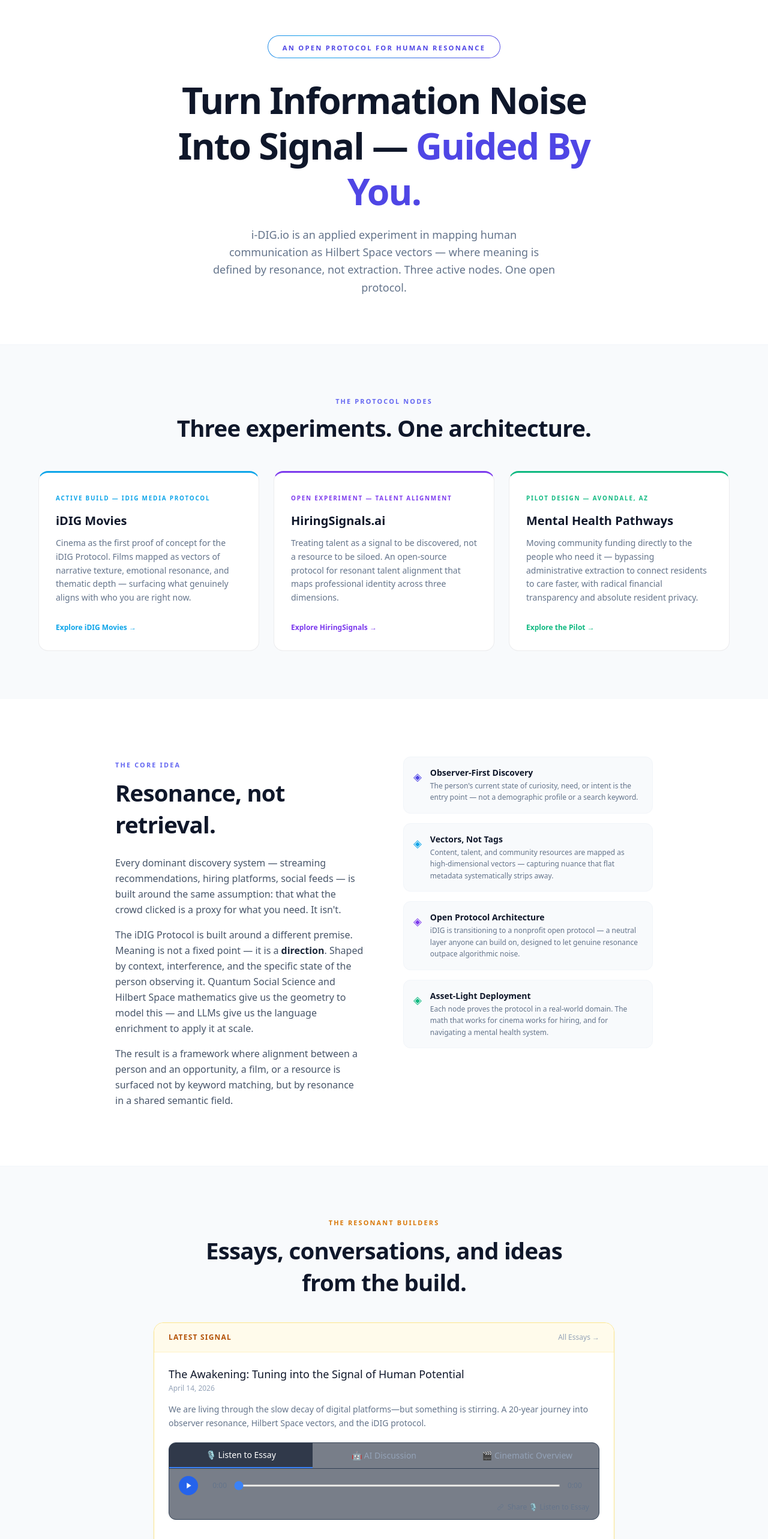
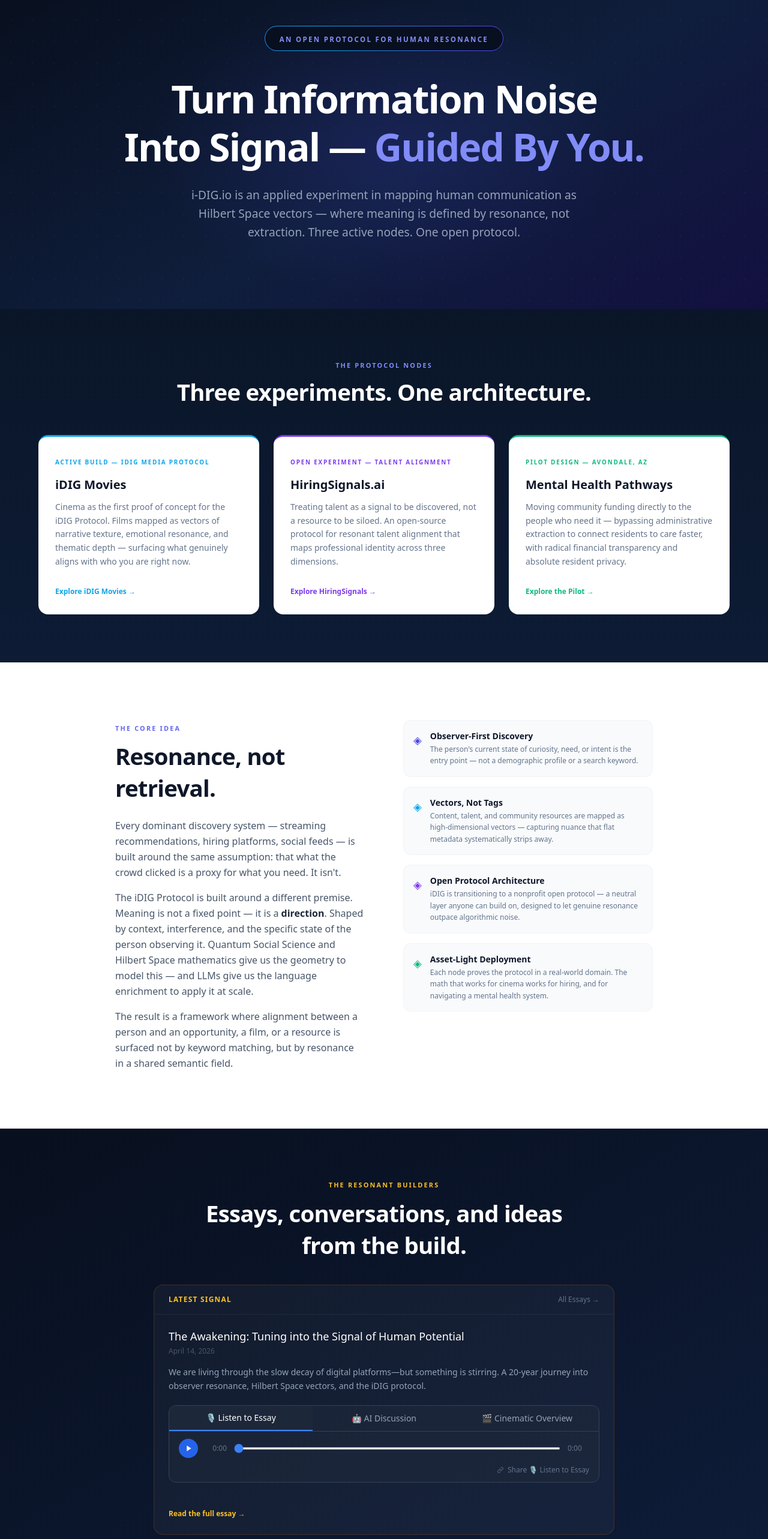
Before and after one commit to theresonantbuilder/idig_website, a React (Vite) app: page / in a window 1280 px wide. Shown: the part 101-2666 px from the top of the page at 60% size. Built offline with nearby package versions, Linux system fonts and the light colour scheme.

Commit message:
Fix colors on home page

```diff
--- a/src/pages/HomeSignalDriven.tsx
+++ b/src/pages/HomeSignalDriven.tsx
@@ -9,11 +9,26 @@
   return new Date(dateStr).toLocaleDateString('en-US', { year: 'numeric', month: 'long', day: 'numeric' });
 }
 
+function DotGrid({ glowW = '800px', glowH = '500px' }: { glowW?: string; glowH?: string }) {
+  return (
+    <>
+      <div className="absolute inset-0 pointer-events-none" style={{
+        backgroundImage: 'radial-gradient(rgba(129,140,248,0.07) 1px, transparent 1px)',
+        backgroundSize: '36px 36px',
+      }} />
+      <div className="absolute pointer-events-none" style={{
+        top: '50%', left: '50%',
+        transform: 'translate(-50%,-50%)',
+        width: glowW, height: glowH,
+        background: 'radial-gradient(ellipse, rgba(79,70,229,0.16) 0%, transparent 70%)',
+      }} />
+    </>
+  );
+}
+
 const PROJECTS = [
   {
     accent: '#0EA5E9',
-    accentBg: '#F0F9FF',
-    accentBorder: '#BAE6FD',
     status: 'Active Build — iDIG Media Protocol',
     title: 'iDIG Movies',
     description: 'Cinema as the first proof of concept for the iDIG Protocol. Films mapped as vectors of narrative texture, emotional resonance, and thematic depth — surfacing what genuinely aligns with who you are right now.',
@@ -22,8 +37,6 @@
   },
   {
     accent: '#7C3AED',
-    accentBg: '#F5F3FF',
-    accentBorder: '#DDD6FE',
     status: 'Open Experiment — Talent Alignment',
     title: 'HiringSignals.ai',
     description: 'Treating talent as a signal to be discovered, not a resource to be siloed. An open-source protocol for resonant talent alignment that maps professional identity across three dimensions.',
@@ -32,8 +45,6 @@
   },
   {
     accent: '#10B981',
-    accentBg: '#F0FDF4',
-    accentBorder: '#BBF7D0',
     status: 'Pilot Design — Avondale, AZ',
     title: 'Mental Health Pathways',
     description: 'Moving community funding directly to the people who need it — bypassing administrative extraction to connect residents to care faster, with radical financial transparency and absolute resident privacy.',
@@ -70,37 +81,45 @@
   }
 
   return (
-    <div className="min-h-screen font-sans text-slate-900 bg-white">
+    <div className="min-h-screen font-sans text-slate-900">
 
       <NavBar />
 
       <main className="pt-20">
 
-        {/* ══ HERO ══════════════════════════════════════════════════════════ */}
-        <section className="bg-white border-b border-slate-100 py-20 px-6 text-center">
-          <div className="max-w-3xl mx-auto">
+        {/* ══ HERO — dark ═══════════════════════════════════════════════════ */}
+        <section className="relative overflow-hidden text-center" style={{
+          background: 'linear-gradient(150deg, #080F1E 0%, #0F1E3C 55%, #131040 100%)',
+          padding: '4rem 2rem 7rem',
+        }}>
+          <DotGrid />
 
-            {/* Animated sweep pill */}
-            <div className="inline-block mb-8" style={{ borderRadius: '999px', padding: '1px',
-              background: 'linear-gradient(90deg, #e0e7ff, #4F46E5, #0EA5E9, #4F46E5, #e0e7ff)',
+          <div className="relative max-w-3xl mx-auto mb-10">
+            <style>{`@keyframes signalSweep { 0% { background-position: 0% 50%; } 100% { background-position: 300% 50%; } }`}</style>
+            <div style={{
+              background: 'linear-gradient(90deg, #080F1E, #4F46E5, #0EA5E9, #4F46E5, #080F1E)',
               backgroundSize: '300% 100%',
               animation: 'signalSweep 5s linear infinite',
+              borderRadius: '999px',
+              padding: '1px',
+              display: 'inline-block',
             }}>
-              <style>{`@keyframes signalSweep { 0% { background-position: 0% 50%; } 100% { background-position: 300% 50%; } }`}</style>
-              <div className="bg-white rounded-full px-6 py-1.5">
-                <span className="text-[0.7rem] font-bold tracking-[0.2em] uppercase text-indigo-600">
+              <div className="rounded-full px-6 py-2" style={{ background: '#080F1E' }}>
+                <span className="text-[0.72rem] font-bold tracking-[0.2em] uppercase text-[#818CF8]">
                   An Open Protocol for Human Resonance
                 </span>
               </div>
             </div>
+          </div>
 
-            <h1 className="font-extrabold text-slate-900 mb-5 leading-tight tracking-tight"
-              style={{ fontSize: 'clamp(2.2rem,5.5vw,3.8rem)', letterSpacing: '-0.03em' }}>
+          <div className="relative">
+            <h1 className="font-extrabold text-white mb-6 leading-tight tracking-tight"
+              style={{ fontSize: 'clamp(2.2rem,5.5vw,4rem)', letterSpacing: '-0.03em' }}>
               Turn Information Noise<br />Into Signal —{' '}
-              <span className="text-indigo-600">Guided By You.</span>
+              <span className="text-[#818CF8]">Guided By You.</span>
             </h1>
-
-            <p className="text-slate-500 max-w-xl mx-auto leading-relaxed text-lg">
+            <p className="text-slate-400 max-w-2xl mx-auto leading-relaxed"
+              style={{ fontSize: 'clamp(1rem,2.2vw,1.2rem)' }}>
               i-DIG.io is an applied experiment in mapping human communication as Hilbert Space
               vectors — where meaning is defined by resonance, not extraction.
               Three active nodes. One open protocol.
@@ -108,14 +127,16 @@
           </div>
         </section>
 
-        {/* ══ THREE PROJECT CARDS ═══════════════════════════════════════════ */}
-        <section className="bg-slate-50 py-20 px-6">
+        {/* ══ THREE PROJECT CARDS — dark bg, white cards ════════════════════ */}
+        <section className="py-20 px-6" style={{
+          background: 'linear-gradient(180deg, #0A1628 0%, #0D1B35 100%)',
+        }}>
           <div className="max-w-6xl mx-auto">
             <div className="text-center mb-12">
-              <span className="inline-block text-[0.68rem] font-extrabold tracking-[0.2em] uppercase text-indigo-500 mb-3">
+              <span className="inline-block text-[0.68rem] font-extrabold tracking-[0.2em] uppercase text-[#818CF8] mb-3">
                 The Protocol Nodes
               </span>
-              <h2 className="font-extrabold text-slate-900 leading-tight tracking-tight"
+              <h2 className="font-extrabold text-white leading-tight tracking-tight"
                 style={{ fontSize: 'clamp(1.6rem,3.5vw,2.4rem)', letterSpacing: '-0.02em' }}>
                 Three experiments. One architecture.
               </h2>
@@ -126,24 +147,22 @@
                 <button
                   key={p.path}
                   onClick={() => navigate(p.path)}
-                  className="text-left bg-white rounded-2xl p-7 hover:shadow-md transition-all duration-200 group"
-                  style={{ border: '1px solid rgba(15,23,42,0.08)', borderTop: `3px solid ${p.accent}` }}
+                  className="text-left bg-white rounded-2xl p-7 hover:shadow-lg transition-all duration-200"
+                  style={{ borderTop: `3px solid ${p.accent}` }}
                 >
                   <span className="inline-block text-[0.62rem] font-extrabold tracking-[0.18em] uppercase mb-4" style={{ color: p.accent }}>
                     {p.status}
                   </span>
                   <h3 className="font-bold text-slate-900 text-xl mb-3">{p.title}</h3>
                   <p className="text-sm text-slate-500 leading-relaxed mb-6">{p.description}</p>
-                  <span className="text-xs font-semibold" style={{ color: p.accent }}>
-                    {p.cta}
-                  </span>
+                  <span className="text-xs font-semibold" style={{ color: p.accent }}>{p.cta}</span>
                 </button>
               ))}
             </div>
           </div>
         </section>
 
-        {/* ══ WHAT IS iDIG ══════════════════════════════════════════════════ */}
+        {/* ══ WHAT IS iDIG — white ══════════════════════════════════════════ */}
         <section className="bg-white py-24 px-8">
           <div className="max-w-4xl mx-auto grid md:grid-cols-2 gap-16 items-start">
             <div>
@@ -194,34 +213,36 @@
           </div>
         </section>
 
-        {/* ══ THE RESONANT BUILDERS ═════════════════════════════════════════ */}
-        <section className="bg-slate-50 border-t border-slate-100 py-20 px-8">
+        {/* ══ THE RESONANT BUILDERS — dark ══════════════════════════════════ */}
+        <section className="py-20 px-8" style={{
+          background: 'linear-gradient(150deg, #080F1E 0%, #0F1E3C 100%)',
+        }}>
           <div className="max-w-3xl mx-auto">
             <div className="text-center mb-10">
-              <span className="inline-block text-[0.68rem] font-extrabold tracking-[0.2em] uppercase text-amber-600 mb-3">
+              <span className="inline-block text-[0.68rem] font-extrabold tracking-[0.2em] uppercase text-amber-400 mb-3">
                 The Resonant Builders
               </span>
-              <h2 className="font-extrabold text-slate-900 leading-snug tracking-tight"
+              <h2 className="font-extrabold text-white leading-snug tracking-tight"
                 style={{ fontSize: 'clamp(1.6rem,3.5vw,2.4rem)', letterSpacing: '-0.02em' }}>
                 Essays, conversations, and ideas<br />from the build.
               </h2>
             </div>
 
             {/* Latest post card */}
-            <div className="bg-white border border-amber-200 rounded-2xl overflow-hidden mb-5 shadow-sm">
-              <div className="flex items-center justify-between px-6 py-4 border-b border-amber-100 bg-amber-50">
-                <span className="text-amber-700 text-xs font-bold uppercase tracking-widest">Latest Signal</span>
+            <div className="bg-white/[0.04] border border-amber-700/30 rounded-2xl overflow-hidden mb-5">
+              <div className="flex items-center justify-between px-6 py-4 border-b border-white/[0.06]">
+                <span className="text-amber-400 text-xs font-bold uppercase tracking-widest">Latest Signal</span>
                 <button onClick={() => navigate('/theresonantbuilders')}
-                  className="text-xs text-slate-400 hover:text-amber-600 transition">
+                  className="text-xs text-slate-500 hover:text-amber-400 transition">
                   All Essays →
                 </button>
               </div>
 
               {latestPost ? (
                 <div className="px-6 py-6">
-                  <h3 className="text-slate-900 font-medium text-lg leading-snug mb-1">{latestPost.title}</h3>
-                  <p className="text-xs text-slate-400 mb-4">{formatDate(latestPost.date)}</p>
-                  <p className="text-sm text-slate-500 leading-relaxed mb-5">{latestPost.summary}</p>
+                  <h3 className="text-white font-medium text-lg leading-snug mb-1">{latestPost.title}</h3>
+                  <p className="text-xs text-slate-600 mb-4">{formatDate(latestPost.date)}</p>
+                  <p className="text-sm text-slate-400 leading-relaxed mb-5">{latestPost.summary}</p>
                   <MediaPlayer
                     audioUrl={latestPost.audioUrl}          audioLabel={latestPost.audioLabel}
                     discussionUrl={latestPost.discussionUrl} discussionLabel={latestPost.discussionLabel}
@@ -229,50 +250,49 @@
                   />
                   <button
                     onClick={() => navigate(`/theresonantbuilders/${latestPost.slug}`)}
-                    className="mt-3 text-xs font-semibold text-amber-600 hover:text-amber-500 transition"
+                    className="mt-3 text-xs font-semibold text-amber-400 hover:text-amber-300 transition"
                   >
                     Read the full essay →
                   </button>
                 </div>
               ) : (
                 <div className="px-6 py-5">
-                  <p className="text-sm text-slate-400">First essay drops soon.</p>
+                  <p className="text-sm text-slate-500">First essay drops soon.</p>
                 </div>
               )}
             </div>
 
             {/* Subscribe strip */}
-            <div className="rounded-2xl px-6 py-6 bg-white border border-slate-200 shadow-sm">
-              <p className="text-slate-800 font-medium text-base mb-1">Stay in the signal.</p>
-              <p className="text-xs text-slate-400 mb-4">New essays every Monday — no noise, just signal.</p>
+            <div className="rounded-2xl px-6 py-6 border border-amber-700/20 bg-amber-900/10">
+              <p className="text-white font-light text-base mb-1">Stay in the signal.</p>
+              <p className="text-xs text-slate-500 mb-4">New essays every Monday — no noise, just signal.</p>
               {trbSubStatus === 'done' ? (
-                <p className="text-amber-600 text-xs font-medium">You're in. We'll signal you when the next essay drops.</p>
+                <p className="text-amber-400 text-xs font-medium">You're in. We'll signal you when the next essay drops.</p>
               ) : (
                 <form onSubmit={handleTrbSubscribe} className="flex gap-2">
                   <input
                     type="email" required placeholder="your@email.com"
                     value={trbEmail} onChange={e => setTrbEmail(e.target.value)}
-                    className="flex-1 min-w-0 bg-slate-50 border border-slate-200 rounded-lg px-3 py-2.5 text-xs text-slate-700 placeholder-slate-400 focus:outline-none focus:border-amber-400 transition"
+                    className="flex-1 min-w-0 bg-slate-800 border border-slate-600 rounded-lg px-3 py-2.5 text-xs text-slate-200 placeholder-slate-600 focus:outline-none focus:border-amber-500 transition"
                   />
                   <button
                     type="submit" disabled={trbSubStatus === 'sending'}
-                    className="px-5 py-2.5 bg-amber-500 hover:bg-amber-400 text-white text-xs font-semibold rounded-lg transition disabled:opacity-50 shrink-0"
+                    className="px-5 py-2.5 bg-amber-500 hover:bg-amber-400 text-slate-900 text-xs font-semibold rounded-lg transition disabled:opacity-50 shrink-0"
                   >
                     {trbSubStatus === 'sending' ? '…' : 'Subscribe'}
                   </button>
                 </form>
               )}
               {trbSubStatus === 'error' && (
-                <p className="text-red-500 text-xs mt-2">Something went wrong — try again or email paul@i-dig.io directly.</p>
+                <p className="text-red-400 text-xs mt-2">Something went wrong — try again or email paul@i-dig.io directly.</p>
               )}
             </div>
-
           </div>
         </section>
 
       </main>
 
-      <Footer variant="light" />
+      <Footer />
 
     </div>
   );
```
